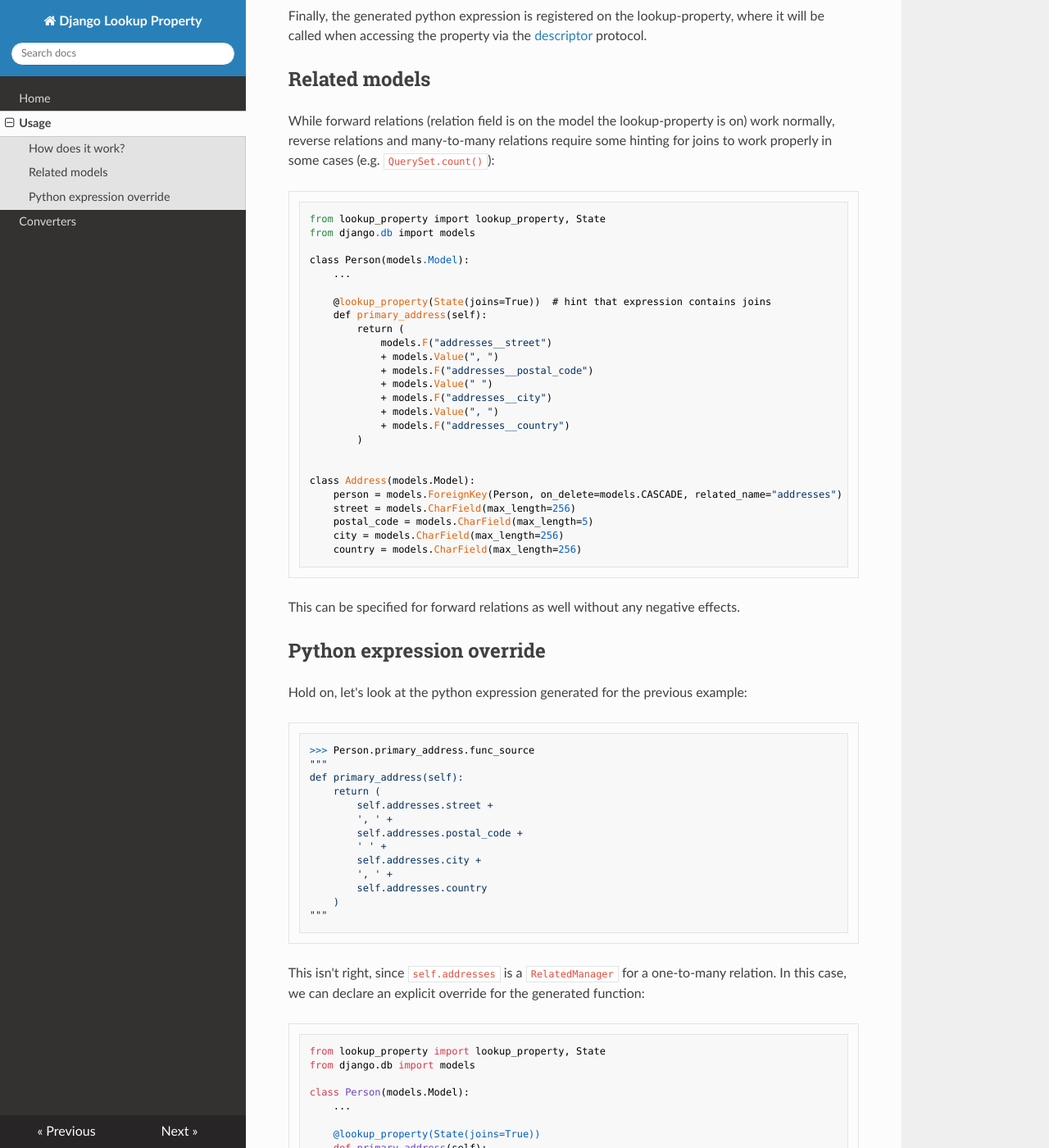
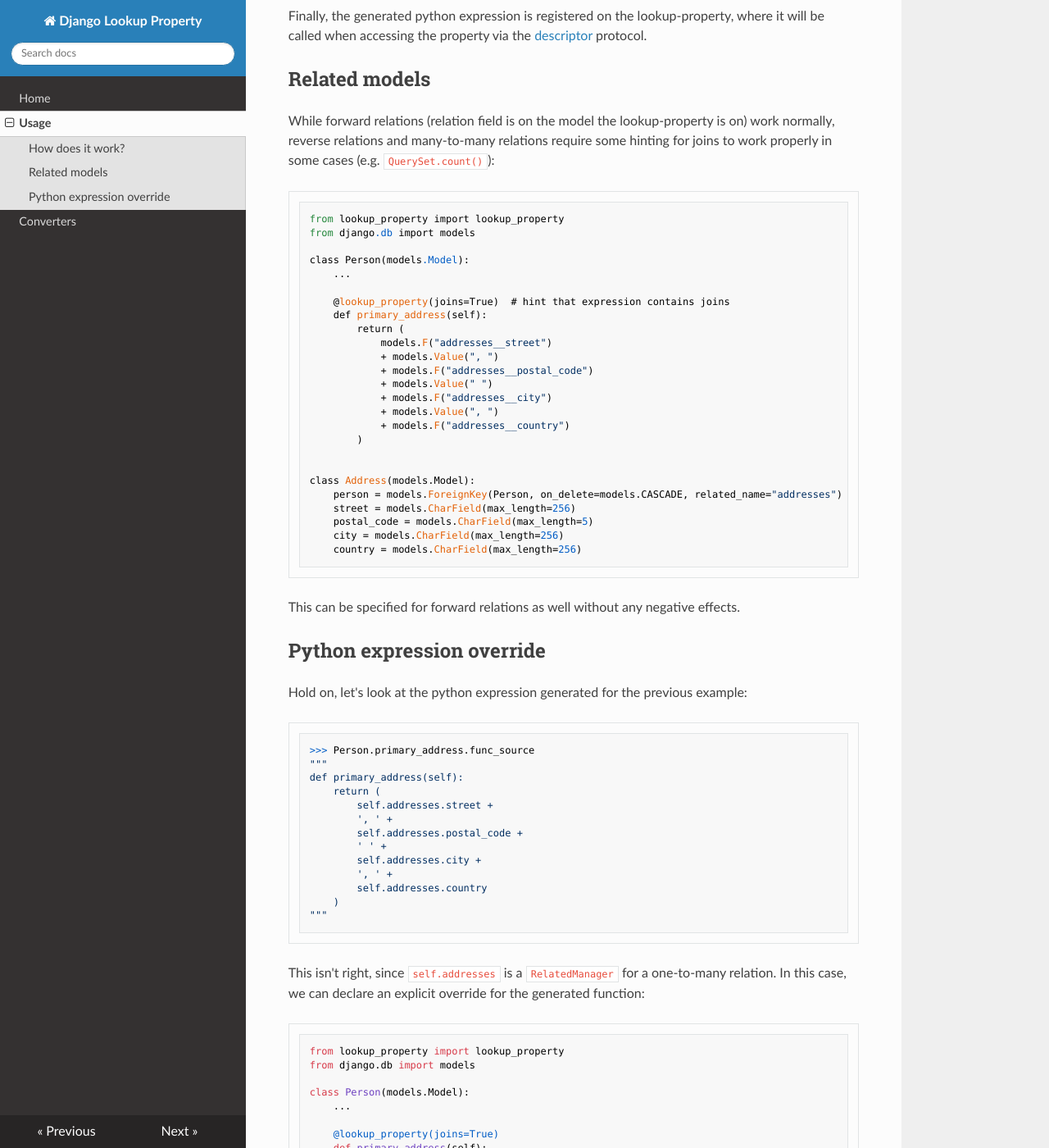
Before and after one commit to MrThearMan/django-lookup-property, an MkDocs documentation site: the page built from docs/usage.md, in a window 1280 px wide and 1400 px high, scrolled down 1498 px. Shown: the whole window at 82% size. Built offline with MkDocs 1.6.1, drawn with Linux system fonts in a browser that asks for light colours; nearby versions of some CDN libraries; a script that is not in the unit is left out.

Commit message:
Update docs

````diff
--- a/docs/usage.md
+++ b/docs/usage.md
@@ -75,13 +75,13 @@ work normally, reverse relations and many-to-many relations require some hinting
 for joins to work properly in some cases (e.g. `QuerySet.count()`):
 
 ```python
-from lookup_property import lookup_property, State
+from lookup_property import lookup_property
 from django.db import models
 
 class Person(models.Model):
     ...
 
-    @lookup_property(State(joins=True))  # hint that expression contains joins
+    @lookup_property(joins=True)  # hint that expression contains joins
     def primary_address(self):
         return (
             models.F("addresses__street")
@@ -128,13 +128,13 @@ This isn't right, since `self.addresses` is a `RelatedManager` for a one-to-many
 relation. In this case, we can declare an explicit override for the generated function:
 
 ```python
-from lookup_property import lookup_property, State
+from lookup_property import lookup_property
 from django.db import models
 
 class Person(models.Model):
     ...
 
-    @lookup_property(State(joins=True))
+    @lookup_property(joins=True)
     def primary_address(self):
         return ...
 
````
